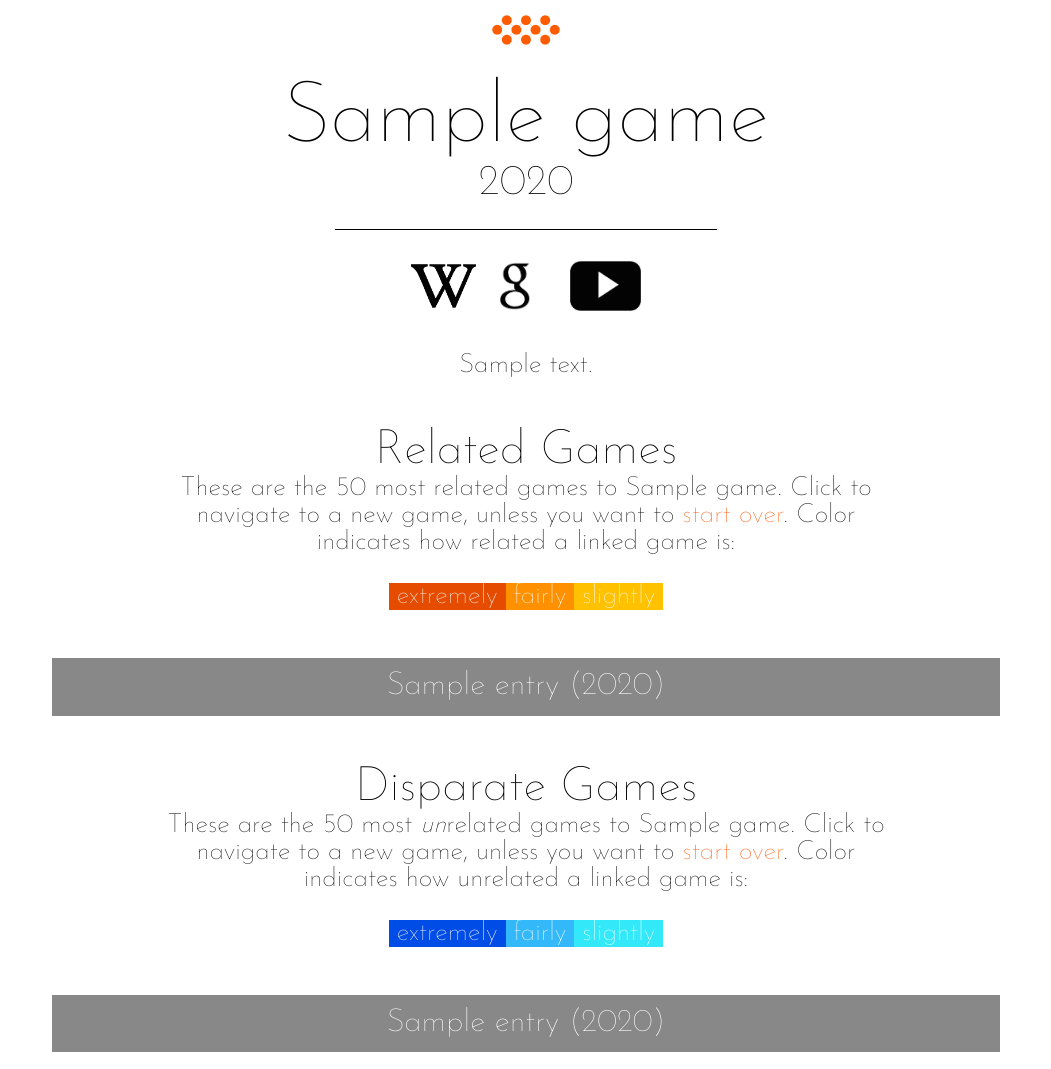
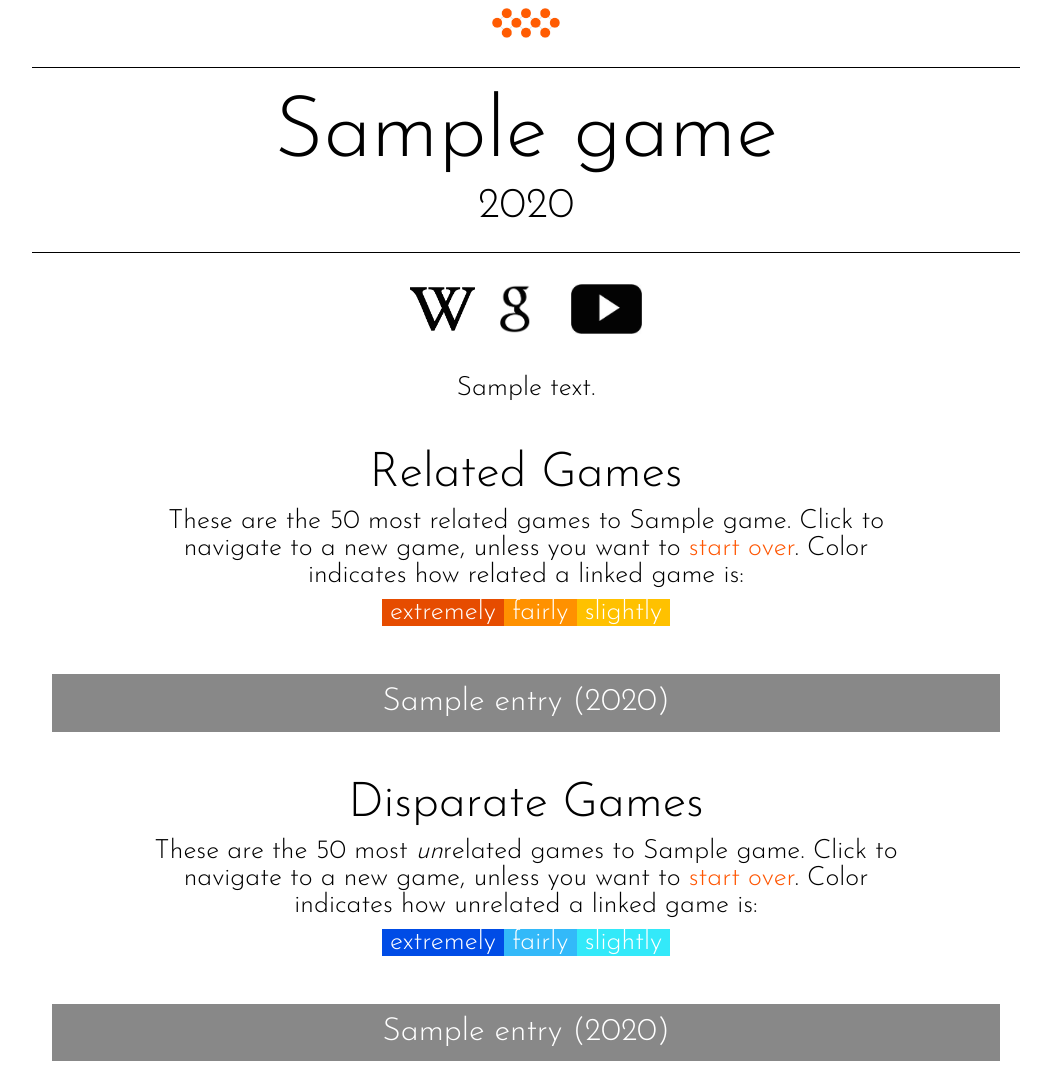
Before and after one commit to james-owen-ryan/gamenet, a Flask app: template backend/app/templates/game.html in a window 1280 px wide. Shown: the whole page, without its empty margins (114-1165 px from the left). Run offline with Flask 2, Linux system fonts and the light colour scheme; the template is opened without the code that fills it: most values are stand-ins (such as "Sample title", 1, 10 or a date in 2020); parts of the project's set-up code (start-up, migrations or seed data) failed here and were passed over.

Commit message:
Changed font weight on game.html template; changed stylization to GameNet.

```diff
--- a/backend/app/templates/game.html
+++ b/backend/app/templates/game.html
@@ -1,9 +1,9 @@
 <!DOCTYPE HTML>
 <html>
   <head>
-    <title>Gamenet :: {{ game.title }}</title>
+    <title>GameNet :: {{ game.title }}</title>
     <!-- Load Google font -->
-    <link href='http://fonts.googleapis.com/css?family=Josefin+Sans:100&subset=latin,latin-ext' rel='stylesheet' type='text/css'>
+    <link href='http://fonts.googleapis.com/css?family=Josefin+Sans:300&subset=latin,latin-ext' rel='stylesheet' type='text/css'>
     <!-- Load favicon and other icons -->
     <link rel="shortcut icon" href="{{ url_for('static', filename = 'favicon.ico') }}" type="image/x-icon" />
     <link rel="apple-touch-icon" href="{{ url_for('static', filename = 'apple-touch-icon.png') }}" />
@@ -33,6 +33,7 @@
     }
     body {
       font-family: 'Josefin Sans', sans-serif;
+      font-weight: 300;
       font-size: 48px;
     }
     .goBack {
@@ -40,24 +41,33 @@
     }
     .gameTitle {
       font-size: 64pt;
+      font-weight: 300;
       width: 80%;
     }
 	.gameYear {
 	  font-size: 32pt;
+      padding-top: 8px;
 	}
 	.linksToOtherSources {
 	  font-size: 20pt;
 	}
 	.summary {
 	  font-size: 20pt;
-	  width: 90%;
+      font-weight: 300;
+	  width: 80%;
 	}
 	.relatedAndUnrelatedGamesHeader {
 	  font-size: 48px;
+      padding-bottom: 10px;
 	}
 	.relatedAndUnrelatedGamesSummary {
 	  font-size: 20pt;
-	  width: 60%
+	  width: 60%;
+	}
+    .relatedAndUnrelatedGamesColorKey {
+      font-size: 20pt;
+      width: 60%;
+      padding-top: 10px;
     }
     .relatedAndUnrelatedGamesEntry {
       width:75%;
@@ -74,16 +84,16 @@
   <!-- Display Gamenet logo as a link back to the home page -->
   <div class=goBack>
     <a href='/gamenet'>
-      <img border="0" alt="Go back" src={{ url_for('static', filename = 'gamenet_logo.png') }} height="30" vspace="7">
+      <img border="0" alt="Go back" src={{ url_for('static', filename = 'gamenet_logo.png') }} height="30">
     </a>
-    <br><br>
   </div>
   <!-- Title and year of release -->
+  <hr noshade="" color="black" ;="" size="1" width="78%">
   <div class=gameTitle>
     {{ game.multiline_title |safe }}
   </div>
   <div class=gameYear>{{ game.year }}</div>
-  <hr noshade color="black"; size="1"; width="30%">
+  <hr noshade="" color="black" ;="" size="1" width="78%">
   <!-- Wikipedia, Google, and YouTube links -->
   <div class=linksToOtherSources>
   <a href={{ game.wiki_url }} target="_blank">
@@ -111,7 +121,8 @@
   </div>
   <div class=relatedAndUnrelatedGamesSummary>
   	These are the 50 most related games to {{ game.title }}. Click to navigate to a new game, unless you want to <a href="/gamenet" style="color: #FF5500">start over</a>. Color indicates how related a linked game is:
-  	<br><br>
+  </div>
+  <div class="relatedAndUnrelatedGamesColorKey">
   	<span style="color:white; background-color:#E64C00">&nbsp;extremely </span>
   	<span style="color:white; background-color:#FF9100">&nbsp;fairly </span>
   	<span style="color:white; background-color:#FFC100">&nbsp;slightly&nbsp;</span>
@@ -131,7 +142,8 @@
   </div>
   <div class=relatedAndUnrelatedGamesSummary>
   	These are the 50 most <i>un</i>related games to {{ game.title }}. Click to navigate to a new game, unless you want to <a href="/gamenet" style="color: #FF5500">start over</a>. Color indicates how unrelated a linked game is:
-  	<br><br>
+  </div>
+  <div class="relatedAndUnrelatedGamesColorKey">
   	<span style="color:white; background-color:#004CE6">&nbsp;extremely </span>
   	<span style="color:white; background-color:#33B9F9">&nbsp;fairly </span>
   	<span style="color:white; background-color:#33E9F9">&nbsp;slightly&nbsp;</span>
--- a/backend/app/templates/index.html
+++ b/backend/app/templates/index.html
@@ -1,7 +1,7 @@
 <!DOCTYPE HTML>
 <html>
   <head>
-    <title>Gamenet</title>
+    <title>GameNet</title>
     <!-- Load Google font -->
     <link href='http://fonts.googleapis.com/css?family=Josefin+Sans:100' rel='stylesheet' type='text/css'>
     <!-- Load favicon and other icons -->
@@ -82,7 +82,7 @@
   <br><br>
   <!-- Display prompt text -->
   <div class=prompt id="prompt">
-    Gamenet is a hypertext network in which related videogames are linked.<br><br>Which game do you want to start at?
+    GameNet is a hypertext network in which related videogames are linked.<br><br>Which game do you want to start at?
   </div>
   <br>
   <script type ="application/javascript" src="{{ url_for('static', filename = 'gamesDataForAutocomplete.json') }}" charset="utf-8"></script>
```
Lines whose indentation alone changed are shown as unchanged.
